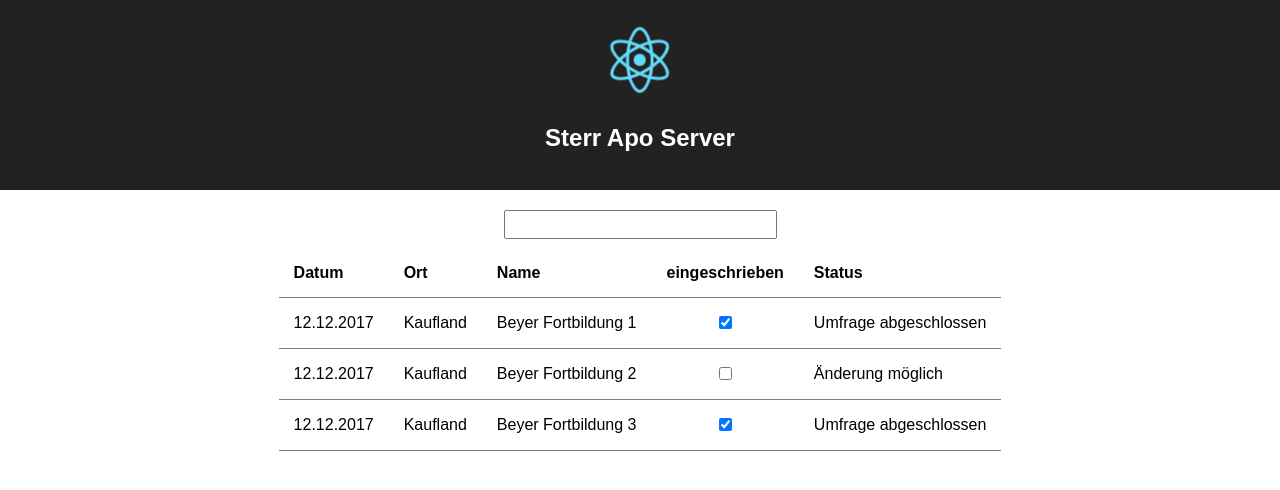
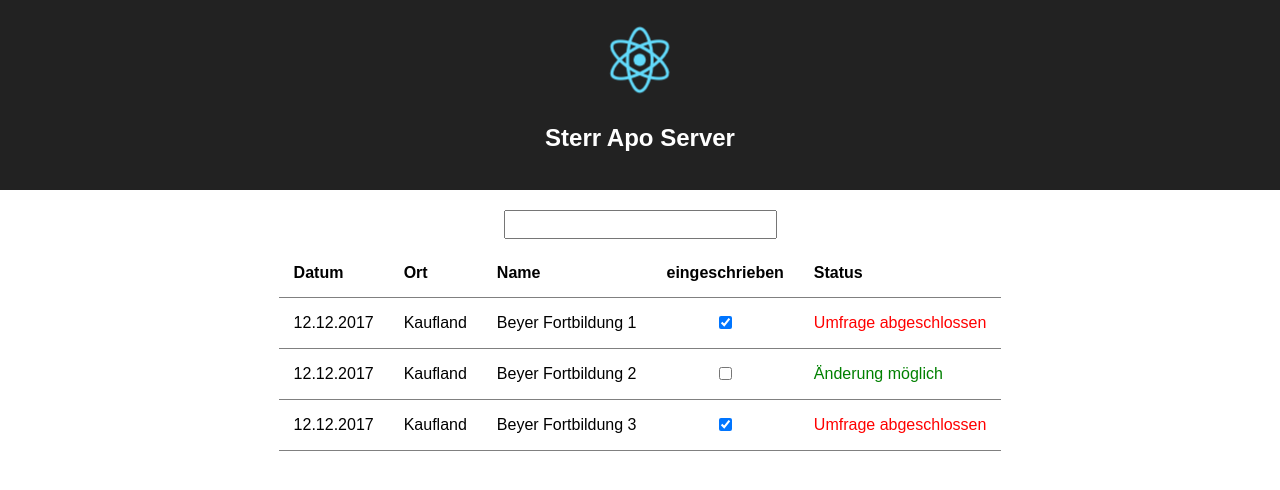
Before and after one commit to Corroxx/React_Todo_pure_javaScript, a React (Create React App) app: page / in a window 1280 px wide. Shown: the top 490 px of the page. Built offline with nearby package versions, Linux system fonts and the light colour scheme.

Commit message:
Conditional Styling für Status hinzugefügt

```diff
--- a/src/App.css
+++ b/src/App.css
@@ -53,6 +53,13 @@ th, td {
 td.Edu-checkin {
     text-align: center;
 }
+td span.open {
+    color: green;
+}
+
+td span.close {
+    color: red;
+}
 
 li span.delete-item {
     visibility: hidden;
--- a/src/components/educations/EducationItem.js
+++ b/src/components/educations/EducationItem.js
@@ -12,7 +12,7 @@ export const EducationItem =(props) => {
           defaultChecked={props.participate}
           type="checkbox"/>
       </td>
-      <td><span>{props.changeable ? "Änderung möglich" : "Umfrage abgeschlossen"}</span></td>
+      <td><span className={props.changeable ? "open" : "close"}>{props.changeable ? "Änderung möglich" : "Umfrage abgeschlossen"}</span></td>
     </tr>
 
   )
```
